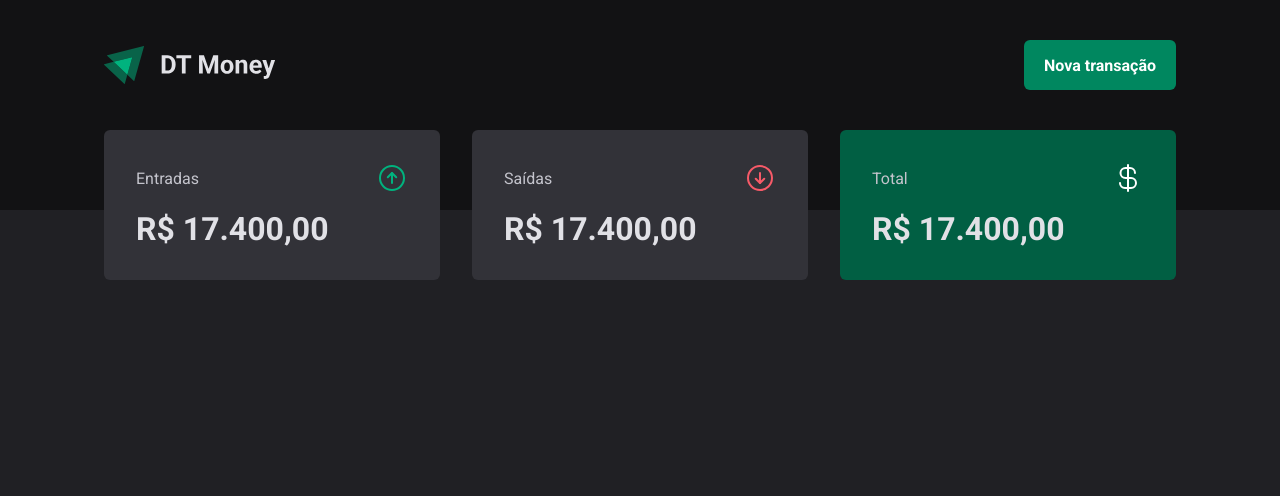
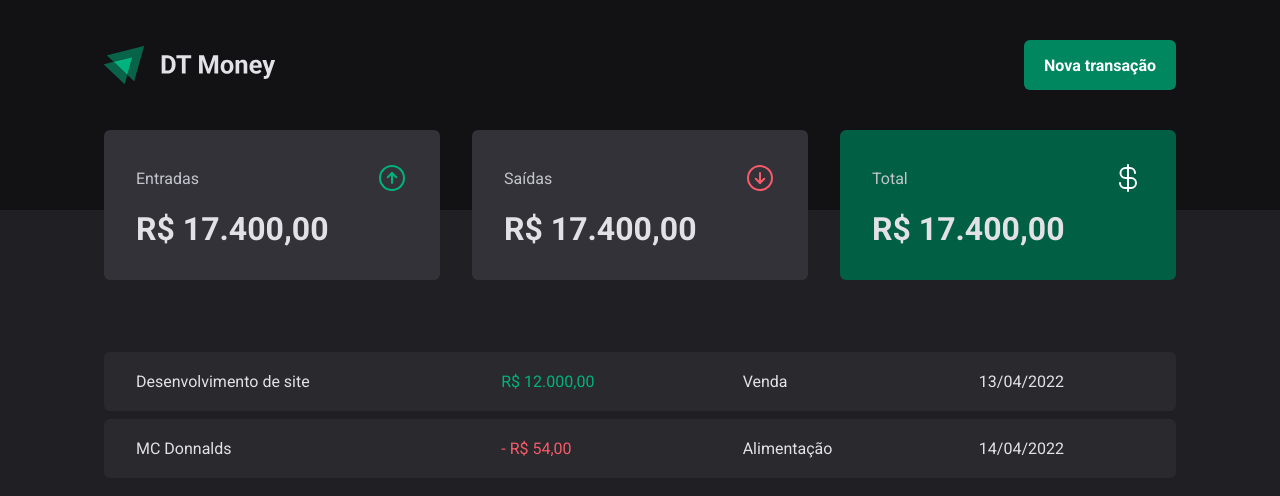
Before and after one commit to Pdro-marqss/dt-money, a React (Vite) app: page / in a window 1280 px wide. Shown: the top 496 px of the page. Built offline with nearby package versions, Linux system fonts and the light colour scheme.

Commit message:
feat: transactionsTable added

```diff
--- a/src/pages/Transactions/index.tsx
+++ b/src/pages/Transactions/index.tsx
@@ -1,11 +1,34 @@
 import { Header } from "../../components/Header";
 import { Summary } from "../../components/Summary";
+
+import { TransactionsContainer, TransactionsTable, PriceHighlight } from "./styles";
 
 export function Transactions() {
    return (
       <div>
          <Header />
          <Summary />
+
+         <TransactionsContainer>
+            <TransactionsTable>
+               <tbody>
+                  <tr>
+                     <td>Desenvolvimento de site</td>
+                     <td><PriceHighlight variant="income">R$ 12.000,00</PriceHighlight></td>
+                     <td>Venda</td>
+                     <td>13/04/2022</td>
+                  </tr>
+
+                  <tr>
+                     <td>MC Donnalds</td>
+                     <td><PriceHighlight variant="outcome">- R$ 54,00</PriceHighlight></td>
+                     <td>Alimentação</td>
+                     <td>14/04/2022</td>
+                  </tr>
+
+               </tbody>
+            </TransactionsTable>
+         </TransactionsContainer>
       </div>
    );
 }
--- a/src/pages/Transactions/styles.ts
+++ b/src/pages/Transactions/styles.ts
@@ -0,0 +1,38 @@
+import styled from "styled-components";
+
+export const TransactionsContainer = styled.main`
+   width: 100%;
+   max-width: 1120px;
+   margin: 4rem auto 0;
+   padding: 0 1.5rem;
+`;
+
+export const TransactionsTable = styled.table`
+   width: 100%;
+   border-collapse: separate;
+   border-spacing: 0 0.5rem;
+   /* margin-top: 1.5rem; */
+
+   td {
+      padding: 1.25rem 2rem;
+      background: ${({ theme }) => theme["gray-700"]};
+
+      &:first-child {
+         border-top-left-radius: 6px;
+         border-bottom-left-radius: 6px;
+      }
+
+      &:last-child {
+         border-top-right-radius: 6px;
+         border-bottom-right-radius: 6px;
+      }
+   }
+`;
+
+interface PriceHighlightProps {
+   variant: 'income' | 'outcome';
+}
+
+export const PriceHighlight = styled.span<PriceHighlightProps>`
+   color: ${props => props.variant === 'income' ? props.theme["green-300"] : props.theme["red-300"]};
+`;
```
